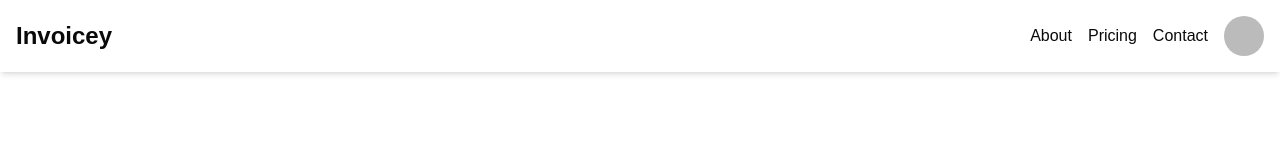
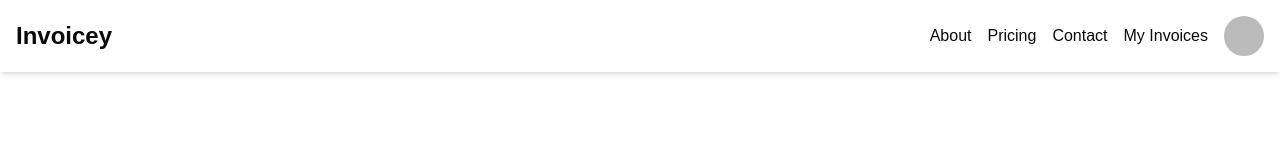
Before and after one commit to Faranheit15/invoicey, a Next.js app: page / in a window 1280 px wide. Shown: the top 155 px of the page. Built offline with nearby package versions, Linux system fonts and the light colour scheme; no server answers; sample sign-in values are in the browser's storage.

Commit message:
adding navigation to my invoices

```diff
--- a/components/ui/header.tsx
+++ b/components/ui/header.tsx
@@ -83,7 +83,11 @@ export default function Header() {
           <Link href="/contact" className="dark:text-white">
             Contact
           </Link>
-
+          {user && (
+            <Link href="/dashboard" className="dark:text-white">
+              My Invoices
+            </Link>
+          )}
           {user ? (
             <DropdownMenu>
               <DropdownMenuTrigger>
```
